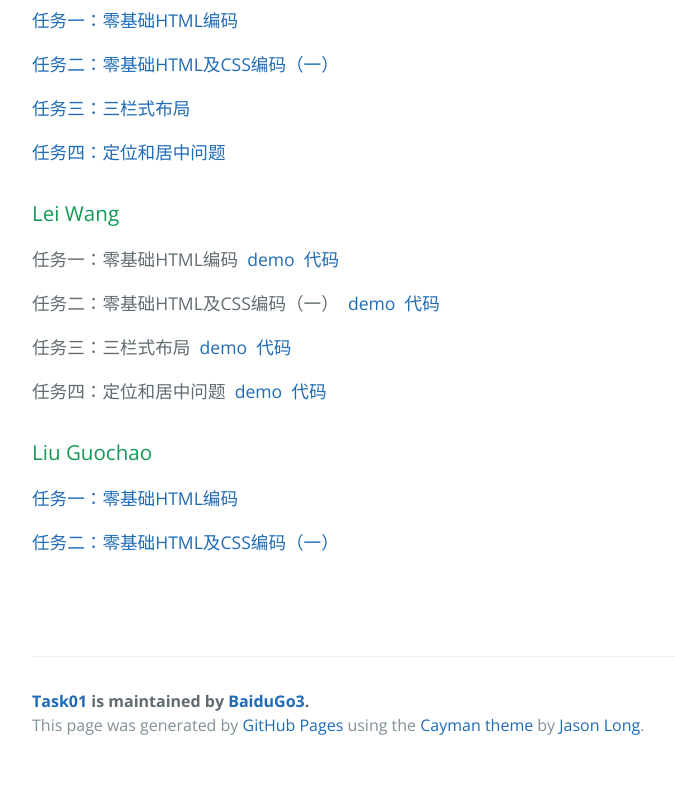
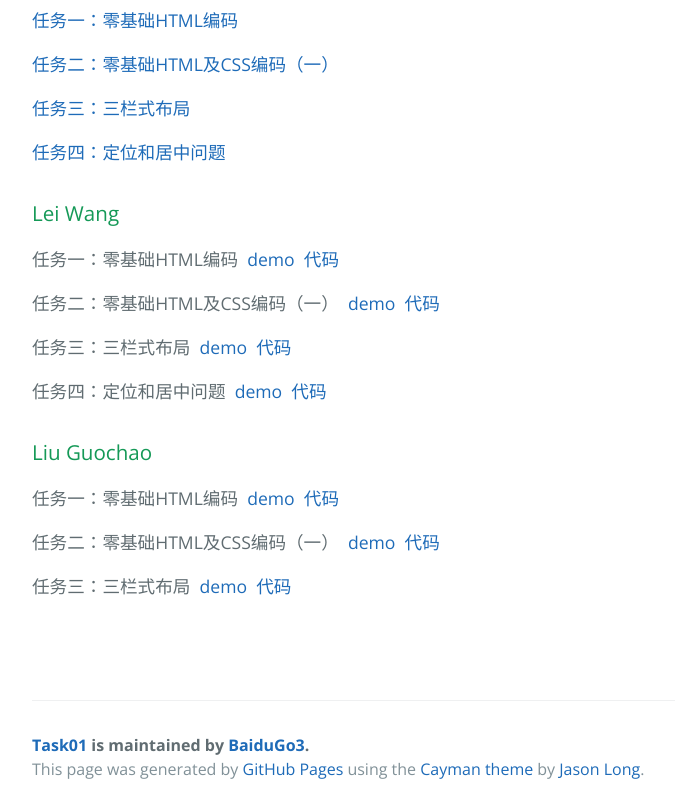
Before and after one commit to BaiduGo3/task01, a plain HTML site: page index.html in a window 1280 px wide. Shown: the part 409-1206 px from the top of the page, without its empty margins (192-867 px from the left). Before the commit the page ends 1178 px from the top, so only its background shows below. Drawn offline with nearby package versions, Linux system fonts and the light colour scheme.

Commit message:
change some details

```diff
--- a/index.html
+++ b/index.html
@@ -39,8 +39,9 @@
       <h3>
       <a id="lgc" class="anchor" href="#lgc" aria-hidden="true"><span aria-hidden="true" class="octicon octicon-link"></span></a>Liu Guochao</h3>
 
-      <p><a target="blank" href="http://baidugo3.github.io/task01/task01_001/Task1-01-lgc.html">任务一：零基础HTML编码</a></p>
-      <p><a target="blank" href="http://baidugo3.github.io/task01/task01_002/Task-1-02-lgc/Task1-02-lgc.html">任务二：零基础HTML及CSS编码（一）</a></p>
+      <p>任务一：零基础HTML编码&nbsp;&nbsp;<a target="blank" href="http://baidugo3.github.io/task01/task01_001/lgc.html">demo&nbsp;&nbsp;</a><a target="blank" href="https://github.com/BaiduGo3/task01/blob/gh-pages/task01_001/lgc.html">代码</a></p>
+      <p>任务二：零基础HTML及CSS编码（一）&nbsp;&nbsp;<a target="blank" href="http://baidugo3.github.io/task01/task01_002/lgc.html">demo&nbsp;&nbsp;</a><a target="blank" href="https://github.com/BaiduGo3/task01/blob/gh-pages/task01_002/lgc.html">代码</a></p>
+      <p>任务三：三栏式布局&nbsp;&nbsp;<a target="blank" href="http://baidugo3.github.io/task01/task01_003/lgc.html">demo&nbsp;&nbsp;</a><a target="blank" href="https://github.com/BaiduGo3/task01/blob/gh-pages/task01_003/lgc.html">代码</a></p>
 
 
 
```
Also changed, not shown: task01_002/lgc.html (renamed from task01_002/Task-1-02-lgc/Task1-02-lgc.html, +2 -2 lines), task01_001/lgc.html (renamed from task01_001/Task1-01-lgc.html), task01_002/Task-1-02-lgc/bd.jpg (deleted), task01_002/css/style_lgc.css (renamed from task01_002/Task-1-02-lgc/style-lgc.css).
